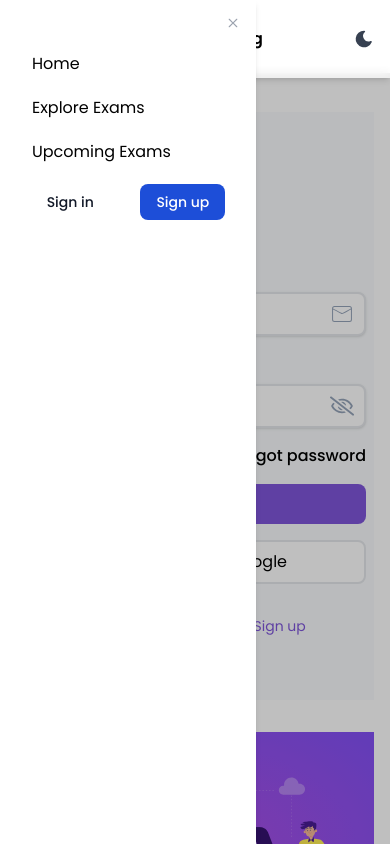
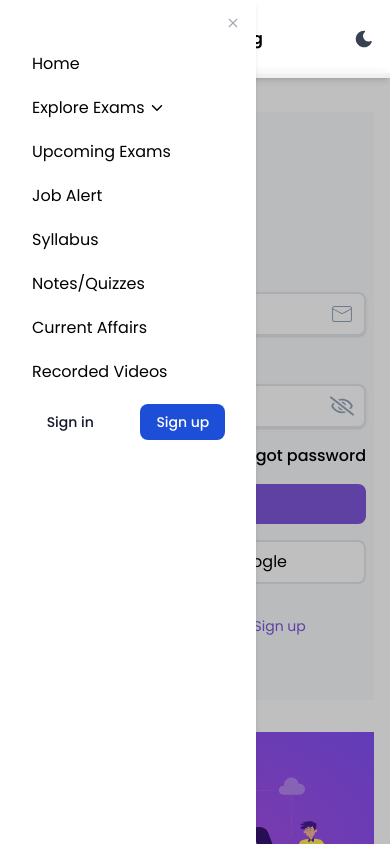
Before and after one commit to indianboat/aimforteaching, a Next.js app: page /login in a window 390 px wide. Both pictures are taken after a click on the button 27 px from the left and 39 px from the top of the page. Shown: the top 844 px of the page. Built offline with nearby package versions, Linux system fonts and the light colour scheme.

Commit message:
added some link in drawer

```diff
--- /dev/null
+++ b/src/app/components/CollapseButton.jsx
@@ -0,0 +1,90 @@
+"use client";
+
+import Link from 'next/link';
+import { useState } from 'react';
+import { motion, AnimatePresence } from 'framer-motion';
+import { IoIosArrowUp, IoIosArrowDown } from "react-icons/io";
+
+const CollapseButton = () => {
+  const [isOpen, setIsOpen] = useState(false);
+
+  const toggleCollapse = () => {
+    setIsOpen(!isOpen);
+  };
+
+  const examTypes = [
+    {
+      examName:"All TET Exam"
+    },
+    {
+      examName:"KVS Exam"
+    },
+    {
+      examName:"DSSSB Exam"
+    },
+    {
+      examName:"NVS Exam"
+    },
+    {
+      examName:"Super TET Exam"
+    },
+    {
+      examName:"AWES Exam"
+    },
+    {
+      examName:"NDMC Exam"
+    },
+    {
+      examName:"SDMC Exam"
+    },
+    {
+      examName:"B.Ed Entrance"
+    },
+    {
+      examName:"EMRC Exam"
+    }
+  ]
+
+  return (
+    <div className='w-full text-left'>
+      <button
+        className="flex gap-x-1 items-center px-4 py-1 text-left hover:bg-slate-200 transition-colors hover:dark:bg-slate-700 rounded-lg w-full"
+        onClick={toggleCollapse}
+      >
+        Explore Exams           {isOpen ? (
+            <IoIosArrowUp />
+          ) : (
+            <IoIosArrowDown />
+          )}
+      </button>
+
+      <AnimatePresence>
+        {isOpen && (
+          <motion.div
+            initial={{ height: 0, opacity: 0 }}
+            animate={{ height: 'auto', opacity: 1 }}
+            exit={{ height: 0, opacity: 0 }}
+            transition={{ type:"spring", duration:0.3 }}
+            className="overflow-hidden w-full mt-2"
+          >
+            <div className="px-4 py-2 bg-slate-50 rounded-xl dark:bg-slate-900">
+              <ul className='flex flex-col gap-y-1'>
+                {
+                  examTypes.map((exam)=>{
+                    return (
+                    <li className='flex w-full'>
+                      <Link className='transition-all text-sm w-full font-medium hover:text-blue-800 dark:hover:text-orange-700 px-2 py-[1px]' href={"/"}>{exam.examName}</Link>
+                    </li>
+                      )
+                  })
+                }
+              </ul>
+            </div>
+          </motion.div>
+        )}
+      </AnimatePresence>
+    </div>
+  );
+};
+
+export default CollapseButton;
--- a/src/app/components/ExploreSection.jsx
+++ b/src/app/components/ExploreSection.jsx
@@ -131,6 +131,7 @@ const ExploreSection = () => {
       redirectUrl: "/exams/gtet",
       delay:3.0
     },
+
   ];
 
   return (
--- a/src/app/components/Navbar.jsx
+++ b/src/app/components/Navbar.jsx
@@ -10,6 +10,7 @@ import { HiOutlineDotsVertical } from "react-icons/hi";
 
 import { motion, AnimatePresence } from "framer-motion";
 import MegaMenuDropdown from "./MegaMenuDropdown";
+import CollapseButton from "./CollapseButton";
 
 const Navbar = () => {
   const [isOpen, setIsOpen] = useState(false);
@@ -252,7 +253,7 @@ const Navbar = () => {
             >
               <motion.div
                 variants={item}
-                transition={{ delay: 0.1 }}
+                transition={{ delay: 0.2 }}
                 className="flex w-full"
               >
                 <Link
@@ -266,21 +267,15 @@ const Navbar = () => {
 
               <motion.div
                 variants={item}
-                transition={{ delay: 0.15 }}
+                transition={{ delay: 0.4 }}
                 className="flex w-full"
               >
-                <Link
-                  href={"/exams"}
-                  className="border px-4 py-1 hover:bg-slate-200 transition-colors hover:dark:bg-slate-700 rounded-lg w-full"
-                  onClick={handleLinkClick}
-                >
-                  Explore Exams
-                </Link>
+                <CollapseButton/>
               </motion.div>
 
               <motion.div
                 variants={item}
-                transition={{ delay: 0.2 }}
+                transition={{ delay: 0.6 }}
                 className="flex w-full"
               >
                 <Link
@@ -291,6 +286,80 @@ const Navbar = () => {
                   Upcoming Exams
                 </Link>
               </motion.div>
+
+
+              <motion.div
+                variants={item}
+                transition={{ delay: 0.8 }}
+                className="flex w-full"
+              >
+                <Link
+                  href={"/"}
+                  className="border px-4 py-1 hover:bg-slate-200 transition-colors hover:dark:bg-slate-700 rounded-lg w-full"
+                  onClick={handleLinkClick}
+                >
+                  Job Alert
+                </Link>
+              </motion.div>
+
+
+              <motion.div
+                variants={item}
+                transition={{ delay: 1 }}
+                className="flex w-full"
+              >
+                <Link
+                  href={"/"}
+                  className="border px-4 py-1 hover:bg-slate-200 transition-colors hover:dark:bg-slate-700 rounded-lg w-full"
+                  onClick={handleLinkClick}
+                >
+                  Syllabus
+                </Link>
+              </motion.div>
+
+              <motion.div
+                variants={item}
+                transition={{ delay: 1.2 }}
+                className="flex w-full"
+              >
+                <Link
+                  href={"/"}
+                  className="border px-4 py-1 hover:bg-slate-200 transition-colors hover:dark:bg-slate-700 rounded-lg w-full"
+                  onClick={handleLinkClick}
+                >
+                  Notes/Quizzes
+                </Link>
+              </motion.div>
+
+              <motion.div
+                variants={item}
+                transition={{ delay: 1.4 }}
+                className="flex w-full"
+              >
+                <Link
+                  href={"/"}
+                  className="border px-4 py-1 hover:bg-slate-200 transition-colors hover:dark:bg-slate-700 rounded-lg w-full"
+                  onClick={handleLinkClick}
+                >
+                  Current Affairs
+                </Link>
+              </motion.div>
+
+              <motion.div
+                variants={item}
+                transition={{ delay: 1.6 }}
+                className="flex w-full"
+              >
+                <Link
+                  href={"/"}
+                  className="border px-4 py-1 hover:bg-slate-200 transition-colors hover:dark:bg-slate-700 rounded-lg w-full"
+                  onClick={handleLinkClick}
+                >
+                  Recorded Videos
+                </Link>
+              </motion.div>
+
+
             </motion.div>
 
             <motion.div
@@ -301,7 +370,7 @@ const Navbar = () => {
             >
               <motion.div
                 variants={item}
-                transition={{ delay: 0.25 }}
+                transition={{ delay: 1.8 }}
                 className="flex"
               >
                 <Link
@@ -315,7 +384,7 @@ const Navbar = () => {
 
               <motion.div
                 variants={item}
-                transition={{ delay: 0.3 }}
+                transition={{ delay: 2 }}
                 className="flex"
               >
                 <Link
--- a/src/app/login/page.js
+++ b/src/app/login/page.js
@@ -22,7 +22,7 @@ const Signin = () => {
       <div className="container flex flex-col md:w-11/12 sm:w-full w-full mx-auto md:mt-24 sm:mt-28 mt-24 mb-10 border p-4">
         <div className="grid lg:grid-cols-2 md:grid-cols-1 sm:grid-cols-1 grid-cols-1 justify-between gap-y-8">
           <div className="border md:rounded-tl-[50px] py-16 xl:px-28 lg:px-16 md:px-16 sm:px-8 px-2 bg-slate-50 dark:bg-neutral-900">
-            <h1 className="border font-semibold text-3xl drop-shadow">
+            <h1 className="font-semibold text-3xl drop-shadow">
               Welcome back
             </h1>
             <p className="border mt-2 text-slate-700 dark:text-slate-200">
```
